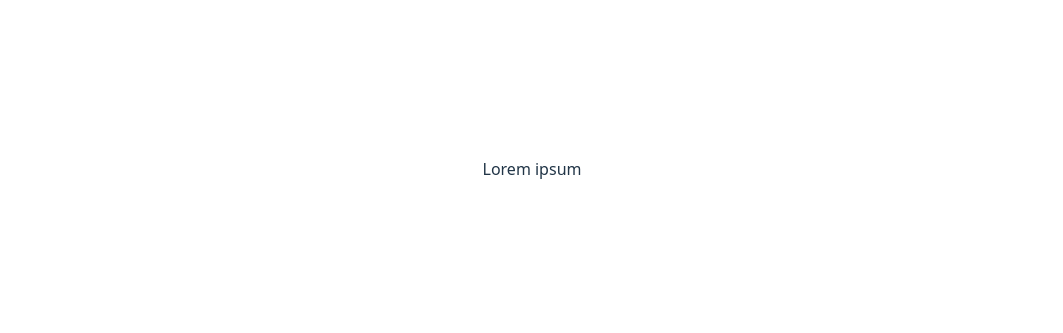
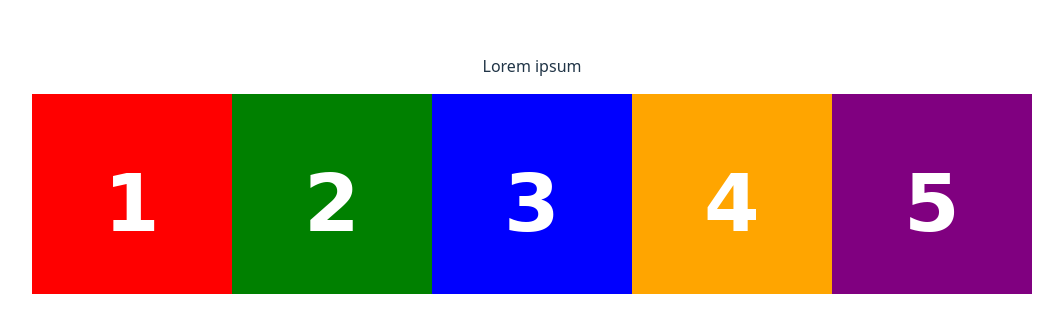
Before and after one commit to frenchneo/react-game-test, a React (Vite) app in the folder memory-game/: page / in a window 1280 px wide. Shown: the part 231-564 px from the top of the page, without its empty margins (108-1171 px from the left). Built offline with nearby package versions, Linux system fonts and the light colour scheme.

Commit message:
feat: :construction: j'ai oublié de micro commits et pas respecté l'odre donc micro commit au cas ou ;)

```diff
--- a/memory-game/src/App.jsx
+++ b/memory-game/src/App.jsx
@@ -1,12 +1,42 @@
-import './App.css'
+import "./App.css";
+import Card1 from "./assets/img/card_1.png";
+import Card2 from "./assets/img/card_2.png";
+import Card3 from "./assets/img/card_3.png";
+import Card4 from "./assets/img/card_4.png";
+import Card5 from "./assets/img/card_5.png";
+import Cards from "./components/cards";
+import { useEffect } from "react";
+import { useState } from "react";
+
 
 function App() {
+  const handleClick = (img) => {
+    console.log("ça clique");
+  };
+  const cards = [Card1, Card2, Card3, Card4, Card5];
+
+
+  const traitementCards = (cards) => {
+    const doubled = [...cards, ...cards];
+
+    for (let i = doubled.length - 1; i > 0; i--) {
+      const j = Math.floor(Math.random() * (i + 1));
+      [doubled[i], doubled[j]] = [doubled[j], doubled[i]];
+    }
+
+    return doubled;
+  };
+
+  useEffect(() => {
+    traitementCards(cards);
+  }, []);
 
   return (
     <>
-    <p>Lorem ipsum</p>
+      <p>Lorem ipsum</p>
+      <Cards cards={cards} onCardClick={handleClick} />
     </>
-  )
+  );
 }
 
-export default App
+export default App;
--- /dev/null
+++ b/memory-game/src/components/cards.jsx
@@ -0,0 +1,16 @@
+import Card from "./cards/card";
+
+const Cards = ({ cards, onClick }) => {
+  return (
+    <div className="cards-container">
+      {cards.map((img, idx) => {
+        {
+            console.log(img)
+        }
+        return <Card key={idx} img={img} onClick={() => onClick(img)}/>;
+      })}
+    </div>
+  );
+};
+
+export default Cards;
--- /dev/null
+++ b/memory-game/src/components/cards/card.jsx
@@ -0,0 +1,11 @@
+const Card = ({ img, onClick }) => {
+  return (
+    <img
+      className={`card ${img}`}
+      src={img}
+      alt={`card ${img}`}
+      onClick={onClick}
+    />
+  );
+};
+export default Card;
```
